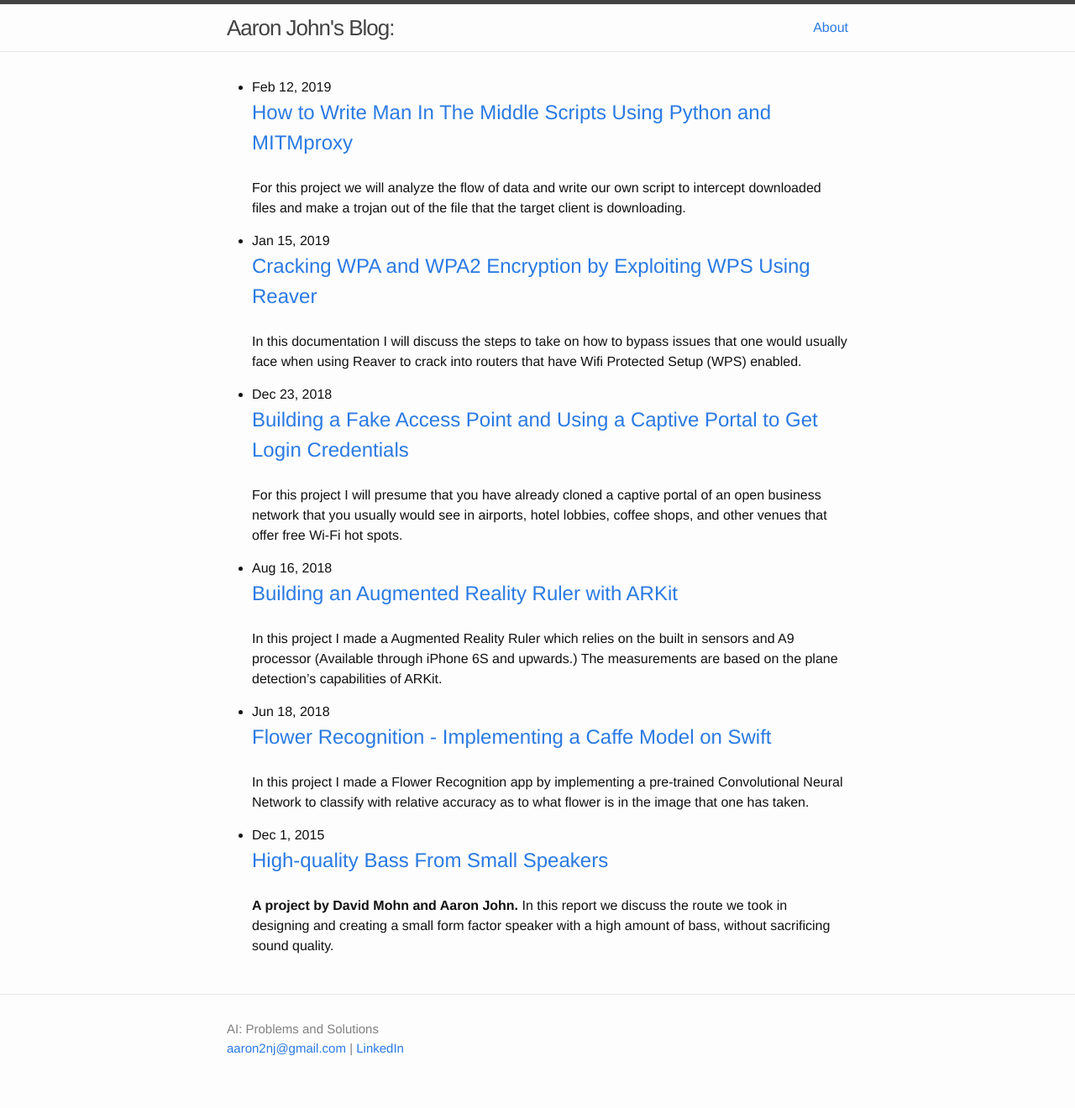
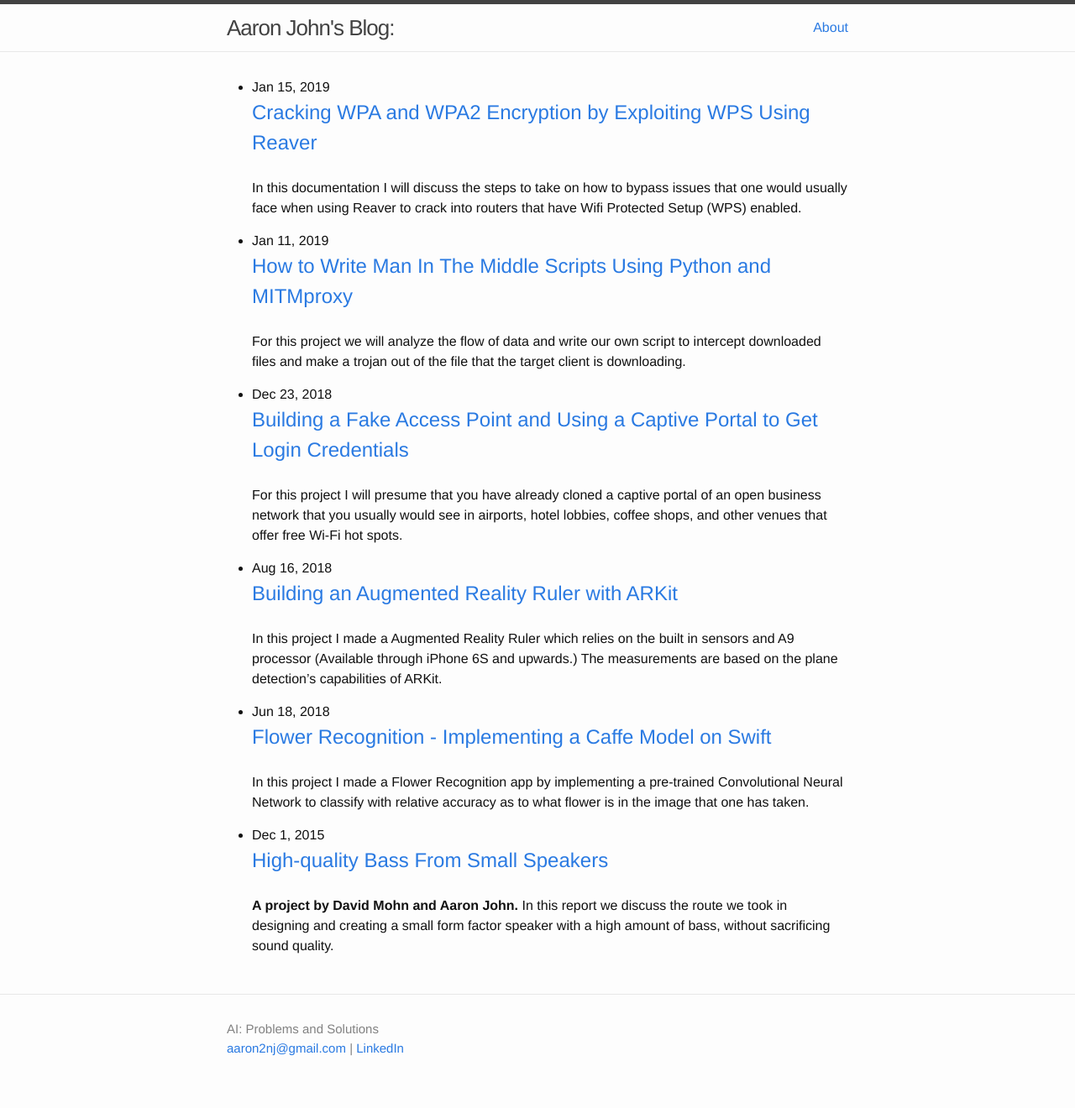
Before and after one commit to alexalwks2/aaronjohn2.github.io, a Jekyll site: the page built from index.html, in a window 1280 px wide. Shown: the whole page at 84% size. Built offline with Jekyll 4.4.1, drawn with Linux system fonts in a browser that asks for light colours.

Commit message:
Update 2019-02-12-mitm-script.md

```diff
--- a/_posts/2019-02-12-mitm-script.md
+++ b/_posts/2019-02-12-mitm-script.md
@@ -2,7 +2,7 @@
 layout: post
 comments: true
 title:  "How to Write Man In The Middle Scripts Using Python and MITMproxy"
-date:   2019-02-12 19:13:29
+date:   2019-01-11 19:13:29
 categories: Kali, Python, MITMproxy, Web Server, Penetration Testing, Ettercap, TrojanFactory
 ---
 
```
